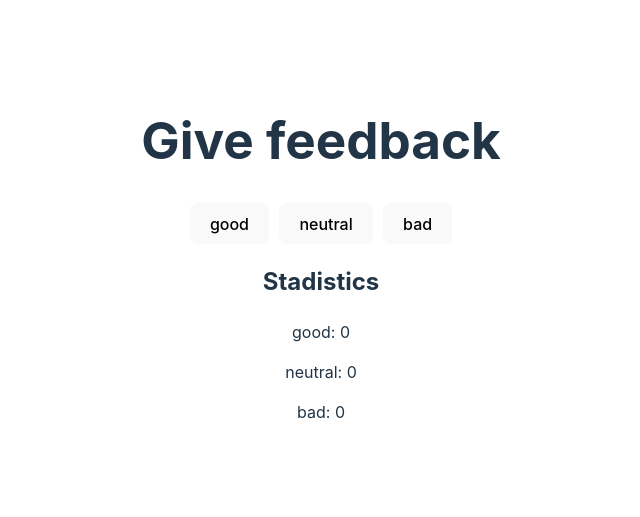
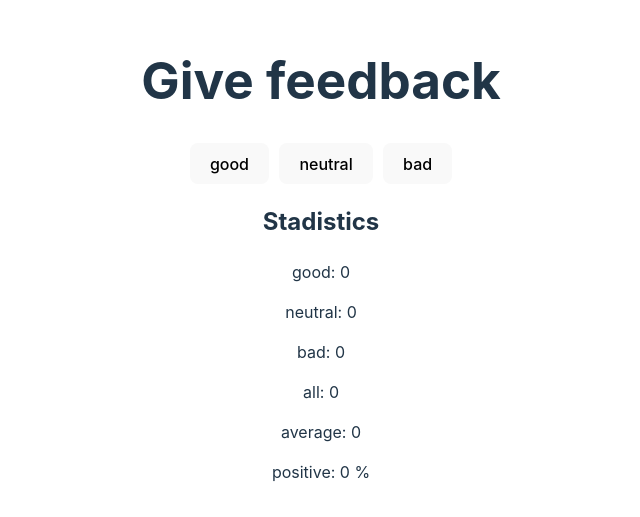
Before and after one commit to zeroproject-dev/fullstackopen-2025, a React (Vite) app in the folder part1/unicafe/: page / in a window 1280 px wide. Shown: the part 141-658 px from the top of the page, without its empty margins (319-959 px from the left). Built offline with nearby package versions, Linux system fonts and the light colour scheme.

Commit message:
part1 exercise 7

```diff
--- a/part1/unicafe/src/App.jsx
+++ b/part1/unicafe/src/App.jsx
@@ -5,6 +5,10 @@
   const [good, setGood] = useState(0);
   const [neutral, setNeutral] = useState(0);
   const [bad, setBad] = useState(0);
+
+  const all = good + neutral + bad;
+  const average = (good - bad) / all;
+  const positive = (good / all) * 100;
 
   return (
     <>
@@ -25,6 +29,9 @@
         <p>good: {good}</p>
         <p>neutral: {neutral}</p>
         <p>bad: {bad}</p>
+        <p>all: {all}</p>
+        <p>average: {average || 0}</p>
+        <p>positive: {positive || 0} %</p>
       </div>
     </>
   );
```
